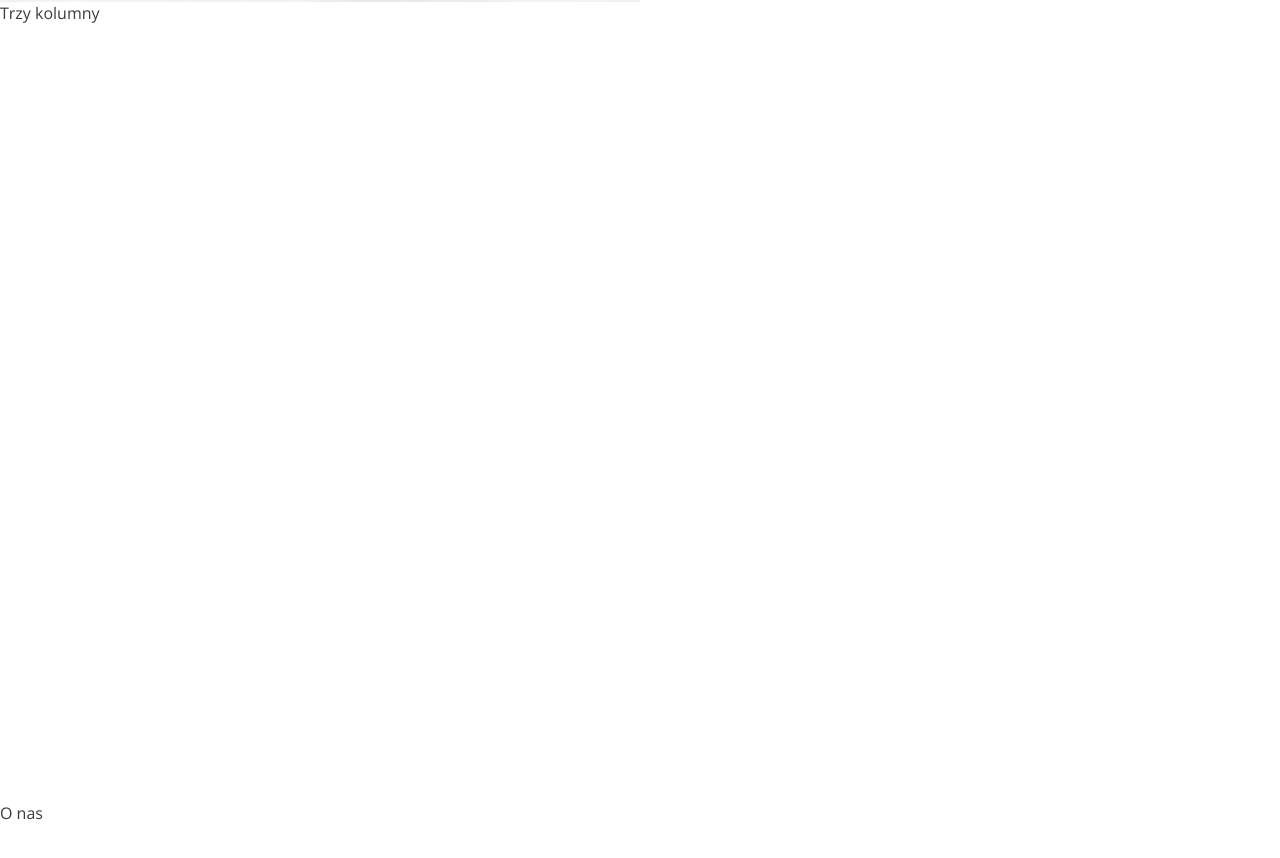
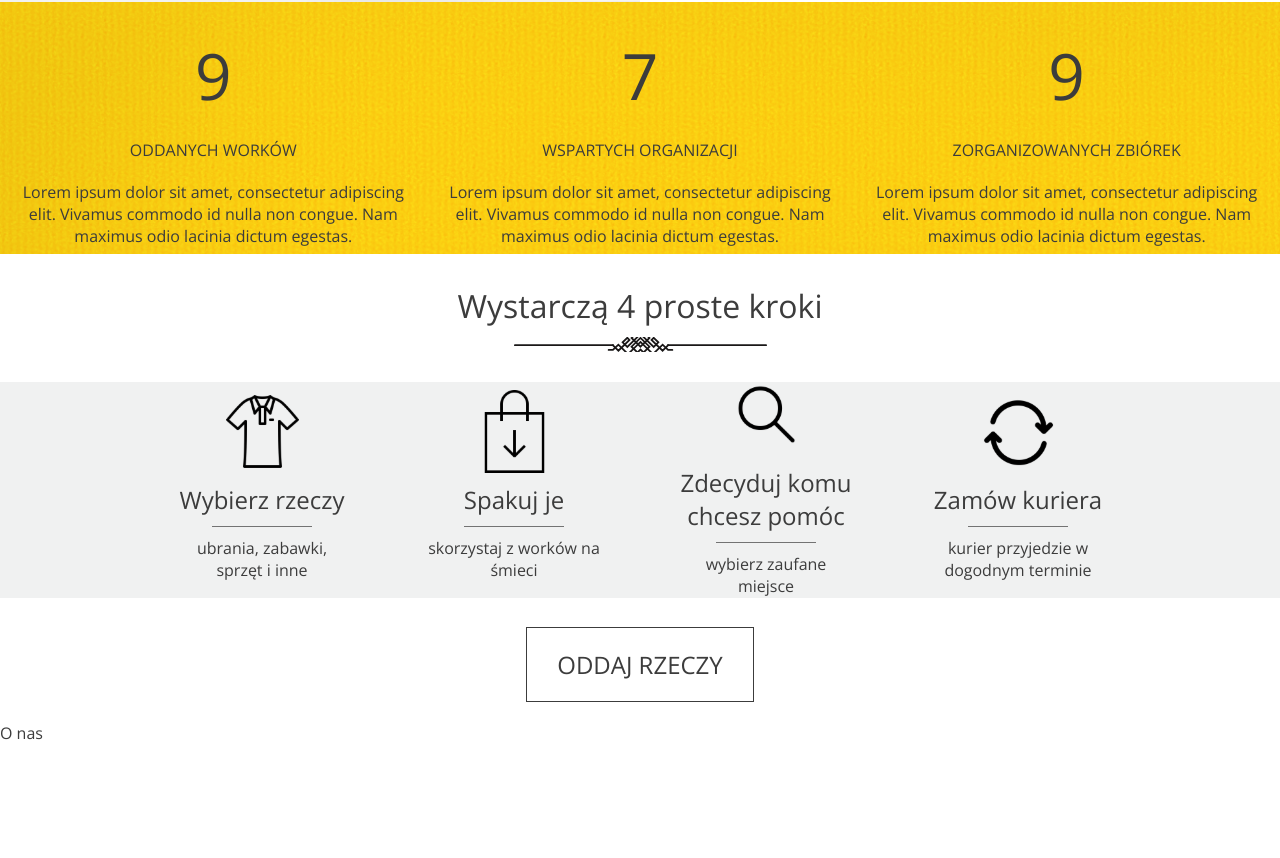
Before and after one commit to ogur666/IntoGoodHands, a React (Create React App) app: page / in a window 1280 px wide. Shown: the part 798-1656 px from the top of the page. Built offline with nearby package versions, Linux system fonts and the light colour scheme.

Commit message:
Strona główna - o co chodzi

```diff
--- a/public/index.html
+++ b/public/index.html
@@ -24,7 +24,7 @@
       work correctly both with client-side routing and a non-root public URL.
       Learn how to configure a non-root public URL by running `npm run build`.
     -->
-    <title>React App</title>
+    <title>Into Good Hands</title>
   </head>
   <body>
     <noscript>You need to enable JavaScript to run this app.</noscript>
--- a/src/components/Home/Home.js
+++ b/src/components/Home/Home.js
@@ -15,24 +15,24 @@ const Home = () => {
             <header >
                 <nav className="home-header">
                     <section>
-                        <NavLink activeClassName="active" exact to="/logowanie" > Zaloguj się</NavLink>
-                        <NavLink activeClassName="active" to="/rejestracja" > Załóż konto</NavLink>
+                        <NavLink exact to="/logowanie" > Zaloguj się</NavLink>
+                        <NavLink to="/rejestracja" > Załóż konto</NavLink>
                     </section>
                     <ul className="home-menu">
-                        <li><Link activeClass="active" className="test1" to="test1" spy={true} smooth={true} duration={500} >Start</Link></li>
-                        <li><Link activeClass="active" className="test2" to="test2" spy={true} smooth={true} duration={500} >O co chodzi?</Link></li>
-                        <li><Link activeClass="active" className="test3" to="test3" spy={true} smooth={true} duration={500} >O nas</Link></li>
-                        <li><Link activeClass="active" className="test4" to="test4" spy={true} smooth={true} duration={500} >Fundacje i organizacje</Link></li>
-                        <li><Link activeClass="active" className="test5" to="test5" spy={true} smooth={true} duration={500} >Kontakt</Link></li>
+                        <li><Link activeClass="active" to="element1" spy={true}  smooth={true} duration={500} >Start</Link></li>
+                        <li><Link activeClass="active" to="element2" spy={true} offset={-100} smooth={true} duration={500} >O co chodzi?</Link></li>
+                        <li><Link activeClass="active" to="element3" spy={true} smooth={true} duration={500} >O nas</Link></li>
+                        <li><Link activeClass="active" to="element4" spy={true} smooth={true} duration={500} >Fundacje i organizacje</Link></li>
+                        <li><Link activeClass="active" to="element5" spy={true} smooth={true} duration={500} >Kontakt</Link></li>
                     </ul>
                 </nav>
             </header>
             <main>
-                <Element name="test1" className="element" ><HomeHeader/></Element>
-                <Element name="test2" className="element" ><HomeThreeColumns/></Element>
-                <Element name="test3" className="element" ><HomeAboutUs/></Element>
-                <Element name="test4" className="element" ><HomeFoundations/></Element>
-                <Element name="test5" className="element" ><HomeContact/></Element>
+                <Element name="element1" ><HomeHeader/></Element>
+                <Element name="element2" ><HomeThreeColumns/></Element>
+                <Element name="element3" ><HomeAboutUs/></Element>
+                <Element name="element4" ><HomeFoundations/></Element>
+                <Element name="element5" ><HomeContact/></Element>
             </main>
         </>
     )
--- a/src/components/Home/HomeThreeColumns.js
+++ b/src/components/Home/HomeThreeColumns.js
@@ -1,10 +1,98 @@
-import React, {useEffect, useState} from 'react';
+import React, {useEffect, useState, useLayoutEffect} from 'react';
+import {Link} from "react-router-dom";
+import icon1 from "../../assets/Icon-1.svg";
+import icon2 from "../../assets/Icon-2.svg";
+import icon3 from "../../assets/Icon-3.svg";
+import icon4 from "../../assets/Icon-4.svg";
 
 const HomeThreeColumns = () => {
+    const bags = 47;
+    const foundations = 7;
+    const collections = 22;
+    let [countBags, setCountBags] = useState(0);
+    let [countFoundations, setCountFoundations] = useState(0);
+    let [countCollections, setCountCollections] = useState(0);
+    let [position, setPosition] = useState(0);
+
+// console.log(position);
+// console.log(counter);
+    useLayoutEffect(() => {
+        function updatePosition() {
+            setPosition(window.pageYOffset);
+        }
+        window.addEventListener('scroll', updatePosition);
+        updatePosition();
+
+        if (position >= 160) {
+            const intervalId = setInterval(()=>{
+                if (countBags <= bags) {
+                    setCountBags(() => countBags++)
+                }if (countFoundations <= foundations) {
+                    setCountFoundations(() => countFoundations++)
+                }if (countCollections <= collections) {
+                    setCountCollections(() => countCollections++)
+                }
+                else {clearInterval(intervalId)}
+            },40);
+        return ()=> {
+            clearInterval(intervalId);
+        }
+        }
+        return () => window.removeEventListener('scroll', updatePosition);
+    });
 
     return (
         <article className="home-three-columns">
-            Trzy kolumny
+            <section className="column-field">
+                <div>
+                    <h1>{countBags}</h1>
+                    <p>ODDANYCH WORKÓW</p>
+                    <p>Lorem ipsum dolor sit amet, consectetur adipiscing elit. Vivamus commodo id nulla non congue. Nam maximus odio lacinia dictum egestas.</p>
+                </div>
+                <div>
+                    <h1>{countFoundations}</h1>
+                    <p>WSPARTYCH ORGANIZACJI</p>
+                    <p>Lorem ipsum dolor sit amet, consectetur adipiscing elit. Vivamus commodo id nulla non congue. Nam maximus odio lacinia dictum egestas.</p>
+                </div>
+                <div>
+                    <h1>{countCollections}</h1>
+                    <p>ZORGANIZOWANYCH ZBIÓREK</p>
+                    <p>Lorem ipsum dolor sit amet, consectetur adipiscing elit. Vivamus commodo id nulla non congue. Nam maximus odio lacinia dictum egestas.</p>
+                </div>
+            </section>
+            <section className="short-info">
+                <p>Wystarczą 4 proste kroki</p>
+                <div className="decoration"> </div>
+            </section>
+            <section className="info-logos">
+                <div>
+                    <img alt="icon" src={icon1}/>
+                    <h2>Wybierz rzeczy</h2>
+                    <div className="border"></div>
+                    <p>ubrania, zabawki, sprzęt i inne</p>
+                </div>
+                <div>
+                    <img alt="icon" src={icon2}/>
+                    <h2>Spakuj je</h2>
+                    <div className="border"></div>
+                    <p>skorzystaj z worków na śmieci</p>
+                </div>
+                <div>
+                    <img alt="icon" src={icon3}/>
+                    <h2>Zdecyduj komu chcesz pomóc</h2>
+                    <div className="border"></div>
+                    <p>wybierz zaufane miejsce</p>
+                </div>
+                <div>
+                    <img alt="icon" src={icon4}/>
+                    <h2>Zamów kuriera</h2>
+                    <div className="border"></div>
+                    <p>kurier przyjedzie w dogodnym terminie</p>
+                </div>
+            </section>
+            <section className="info-buttons">
+                <Link to="/logowanie">ODDAJ RZECZY</Link>
+            </section>
         </article>
     )
 };
--- a/src/scss/components/_home.scss
+++ b/src/scss/components/_home.scss
@@ -51,6 +51,9 @@ header {
     color: $font-color;
     white-space: pre-wrap;
     text-align: center;
+    &:hover {
+      background-color: $screen-color;
+    }
   }
 }
 
@@ -63,18 +66,21 @@ header {
       //margin: 30px 20px;
       padding: 10px;
       //color: $font-color;
-
+      &:hover {
+        cursor: pointer;
+      }
     }
   }
 }
 .home-header {
-  width: 70vw;
+  background-color: rgb(255,255,255);
+  width: 100vw;
   position: fixed;
   color: $font-color;
   display: flex;
   flex-direction: column;
   align-items: flex-end;
-  margin: 10px 0;
+  //margin: 10px 0;
   section a {
     margin: 20px;
     padding: 10px;
@@ -87,10 +93,93 @@ header {
   background-size: cover;
   background-repeat: no-repeat;
   background-position: center;
-  width: 50%;
-  height: 30px;
+  width: 253px;
+  height: 33px;
   margin: 10px 0;
 }
 .home-three-columns {
+  justify-content: center;
+  align-items: center;
+  flex-direction: column;
+  height: 90vh;
+}
+.column-field {
+  width: 100%;
+  height: 35%;
+  background-image: url("../../assets/Columns-Background.png");
+  display: flex;
+  justify-content: space-around;
+  //margin-top: 100px;
+  div {
+    padding: 30px 0;
+    width: 30%;
+    text-align: center;
+  }
+  h1 {
+    font-size: 4rem;
+    font-weight: lighter;
+  }
+  p {
+    margin: 20px 0;
+  }
+}
+.short-info {
+  width: 50%;
+  height: 15%;
+  display: flex;
+  flex-direction: column;
+  justify-content: center;
+  align-items: center;
+  p {
+    font-size: 2rem;
+    margin-top: 30px;
+  }
 
 }
+.info-logos {
+  background-color: $screen-color;
+  padding: 10px;
+  margin: 20px 0;
+  width: 100%;
+  height: 30%;
+  display: flex;
+  justify-content: center;
+  div {
+    padding: 30px;
+    width: 20%;
+    text-align: center;
+    display: flex;
+    flex-direction: column;
+    justify-content: center;
+    align-items: center;
+    white-space: pre-wrap;
+    .border {
+      padding: 0;
+      width: 100px;
+      border-bottom: 1px solid $panel-color;
+    }
+  }
+  h2 {
+    font-weight: lighter;
+    margin: 10px;
+  }
+  p {
+    margin: 10px;
+  }
+}
+.info-buttons {
+  width: 100%;
+  height: 20%;
+  text-align: center;
+  padding: 30px 0;
+  a {
+    font-size: 1.5rem;
+    color: $font-color;
+    border: 1px solid $font-color;
+    padding: 20px 30px;
+    //margin: 20px;
+    &:hover {
+      background-color: $screen-color;
+    }
+  }
+}
```
Also changed, not shown: src/components/Navigation.js (deleted, +0 -15 lines), src/assets/Columns-Background.png (renamed from src/assets/3 Columns Background.png).
